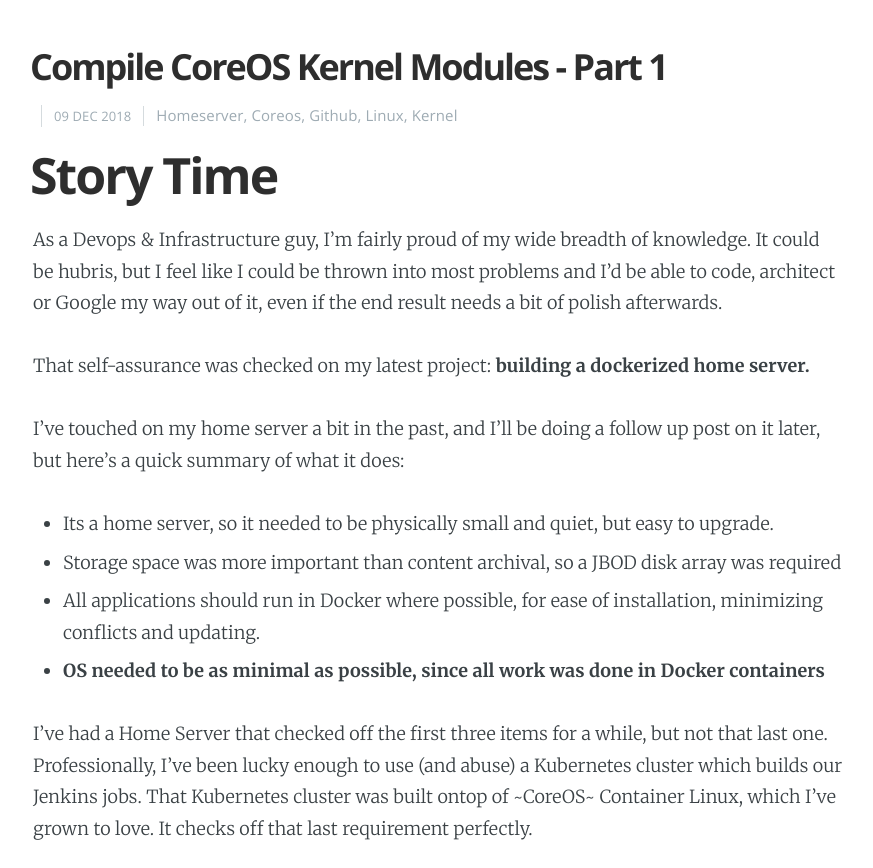
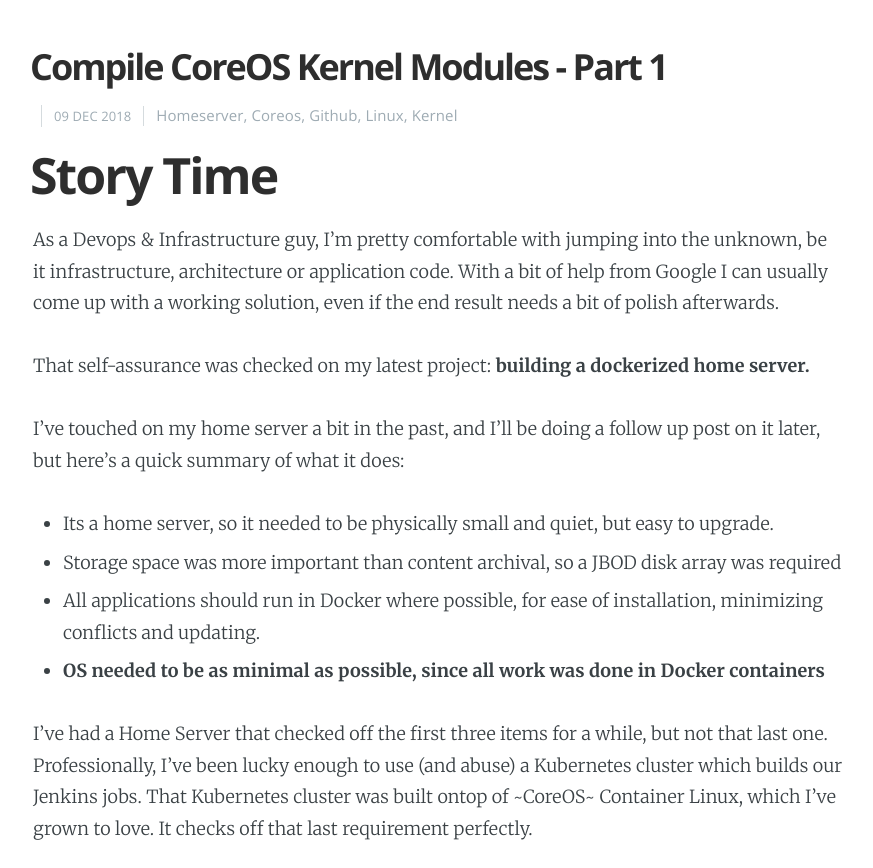
Before and after one commit to AnalogJ/thesparktree-blog, a Jekyll site: the page built from _posts/2018-12-09-compile-coreos-kernel-modules.md, in a window 1280 px wide and 900 px high, scrolled down 557 px, cut to the strip 32-900 px from the top of the window. Shown: the whole strip, without its empty margins (202-1075 px from the left). Built offline with Jekyll 4.4.1, drawn with Linux system fonts in a browser that asks for light colours; nearby versions of some CDN libraries; comment, search, counter and statistics services are not loaded.

Commit message:
update text.

```diff
--- a/_posts/2018-12-09-compile-coreos-kernel-modules.md
+++ b/_posts/2018-12-09-compile-coreos-kernel-modules.md
@@ -19,8 +19,8 @@
 
 # Story Time
 
-As a Devops & Infrastructure guy, I'm fairly proud of my wide breadth of knowledge. It could be hubris, but I feel like I
-could be thrown into most problems and I'd be able to code, architect or Google my way out of it, even if the end result needs a bit of polish afterwards.
+As a Devops & Infrastructure guy, I'm pretty comfortable with jumping into the unknown, be it infrastructure, architecture or application code.
+With a bit of help from Google I can usually come up with a working solution, even if the end result needs a bit of polish afterwards.
 
 That self-assurance was checked on my latest project: **building a dockerized home server.**
 
```
